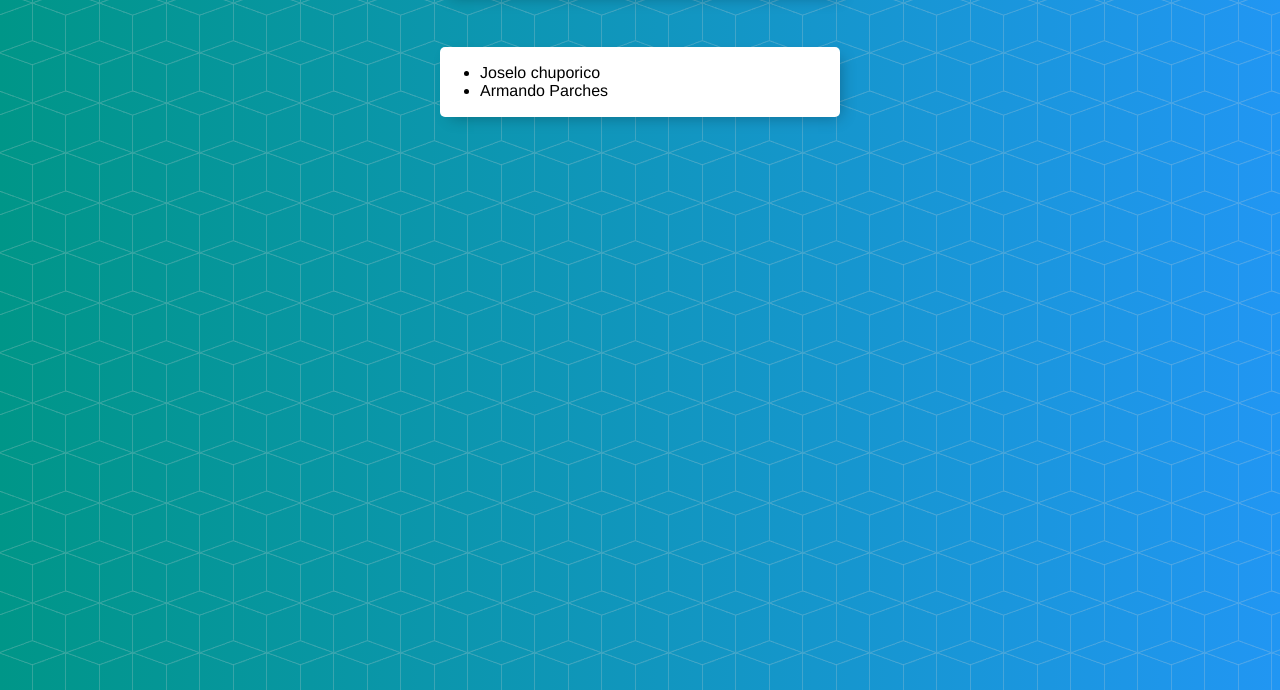
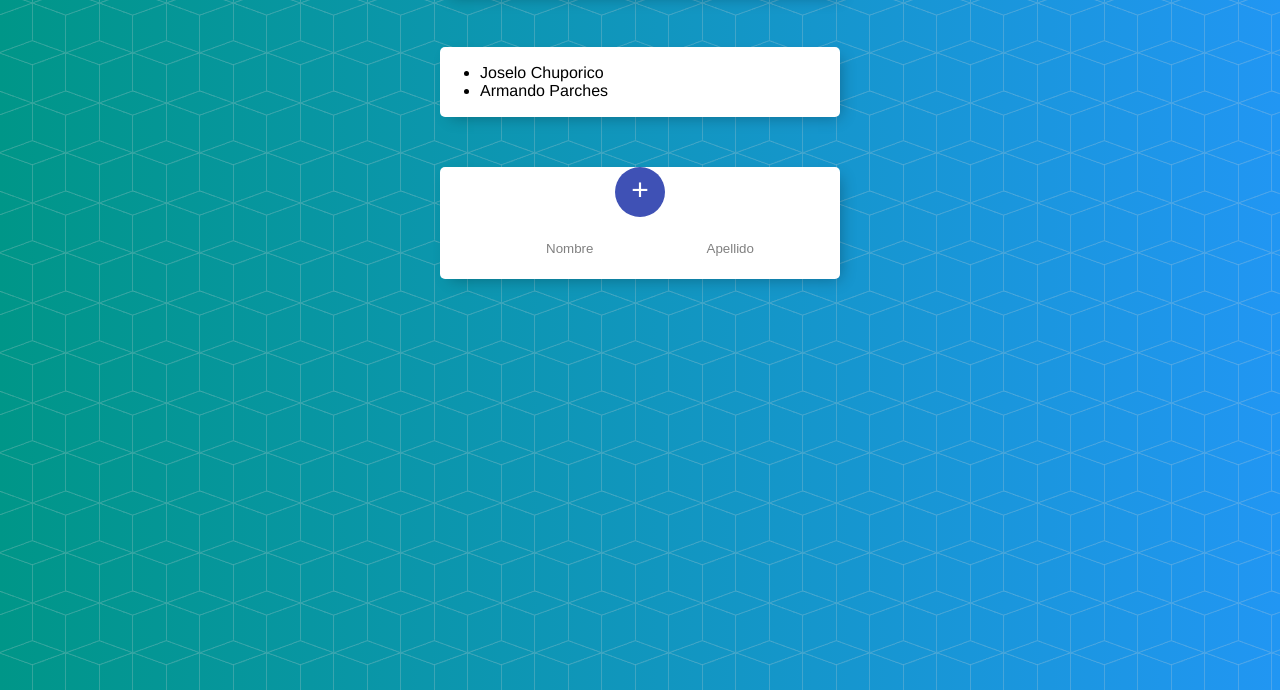
Before and after one commit to sejoma989/listado_personas, a plain HTML site: page index.html in a window 1280 px wide. Shown: the part 110-800 px from the top of the page. Drawn offline with Linux system fonts and the light colour scheme.

Commit message:
feat: form to add new Persona, button

```diff
--- a/index.html
+++ b/index.html
@@ -21,6 +21,16 @@
         </div>
     </div>
 
+    <div class="contenedor">
+        <div style="text-align: center;">
+            <button style="cursor: pointer" onclick="agregarPersona()">+</button>
+        </div>
+        <form id="forma">
+            <input type="text" id="nombre" placeholder="Nombre"/>
+            <input type="text" id="apellido" placeholder="Apellido"/>
+        </form>
+    </div>
+
 
     <script src="/js/persona.js"></script>
     <script src="/js/app.js"></script>
--- a/js/app.js
+++ b/js/app.js
@@ -1,6 +1,6 @@
 // console.log('Archivo app.js loaded');
 const personas = [
-    new Persona('Joselo', 'chuporico'),
+    new Persona('Joselo', 'Chuporico'),
     new Persona('Armando', 'Parches')
 ];
 
@@ -13,3 +13,17 @@ function mostrarPersonas(){
     }
     document.getElementById('personas').innerHTML = salidaTexto;
 }
+
+function agregarPersona(){
+    const forma = document.forms['forma'];
+    const nombre = forma['nombre'];
+    const apellido = forma['apellido'];
+    if (nombre.value != '' && apellido.value != ''){
+        const persona = new Persona(nombre.value, apellido.value);
+        console.log(persona);
+        personas.push(persona);
+        mostrarPersonas();
+    } else{
+        console.log('No hay informacion que agregar');
+    }
+}
```
